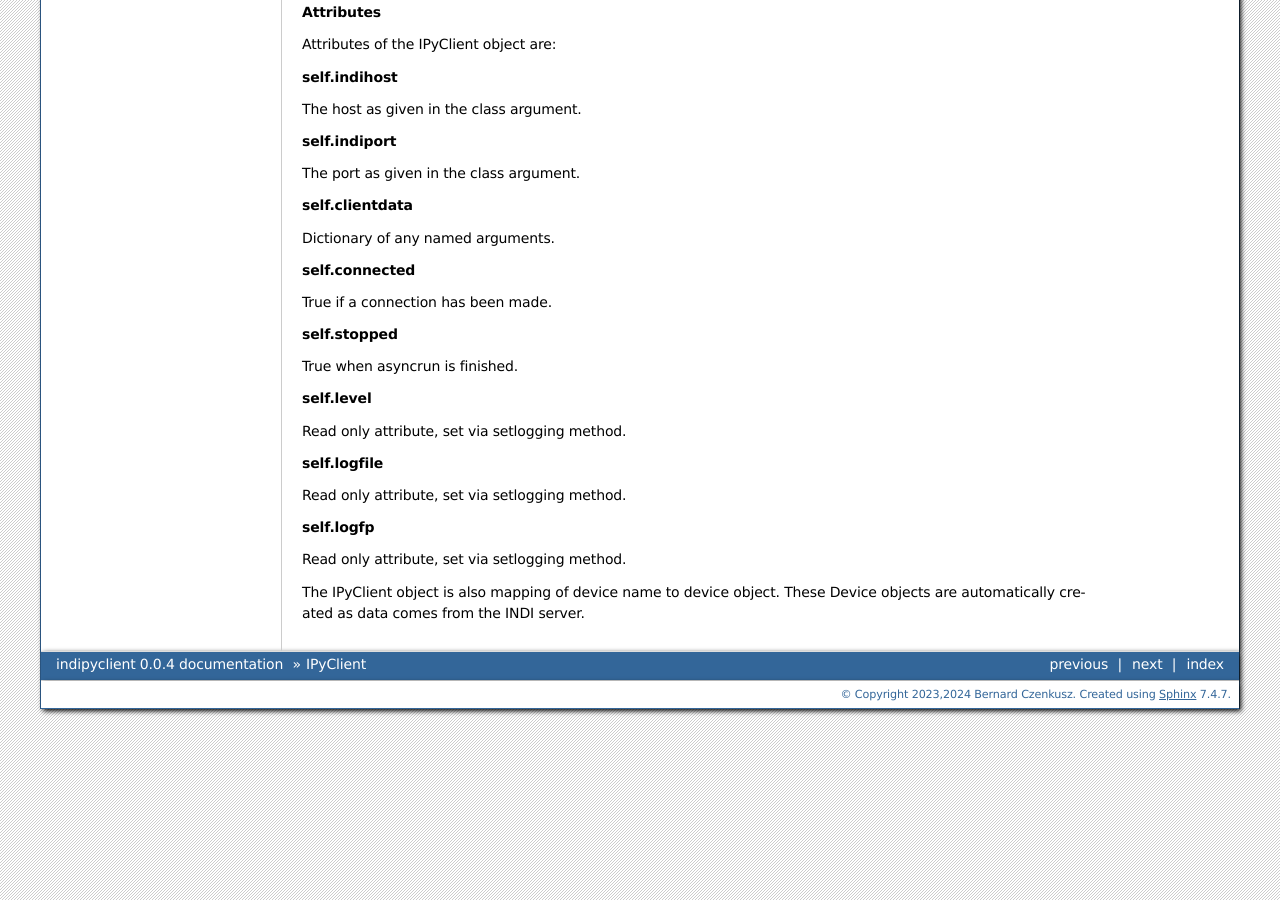
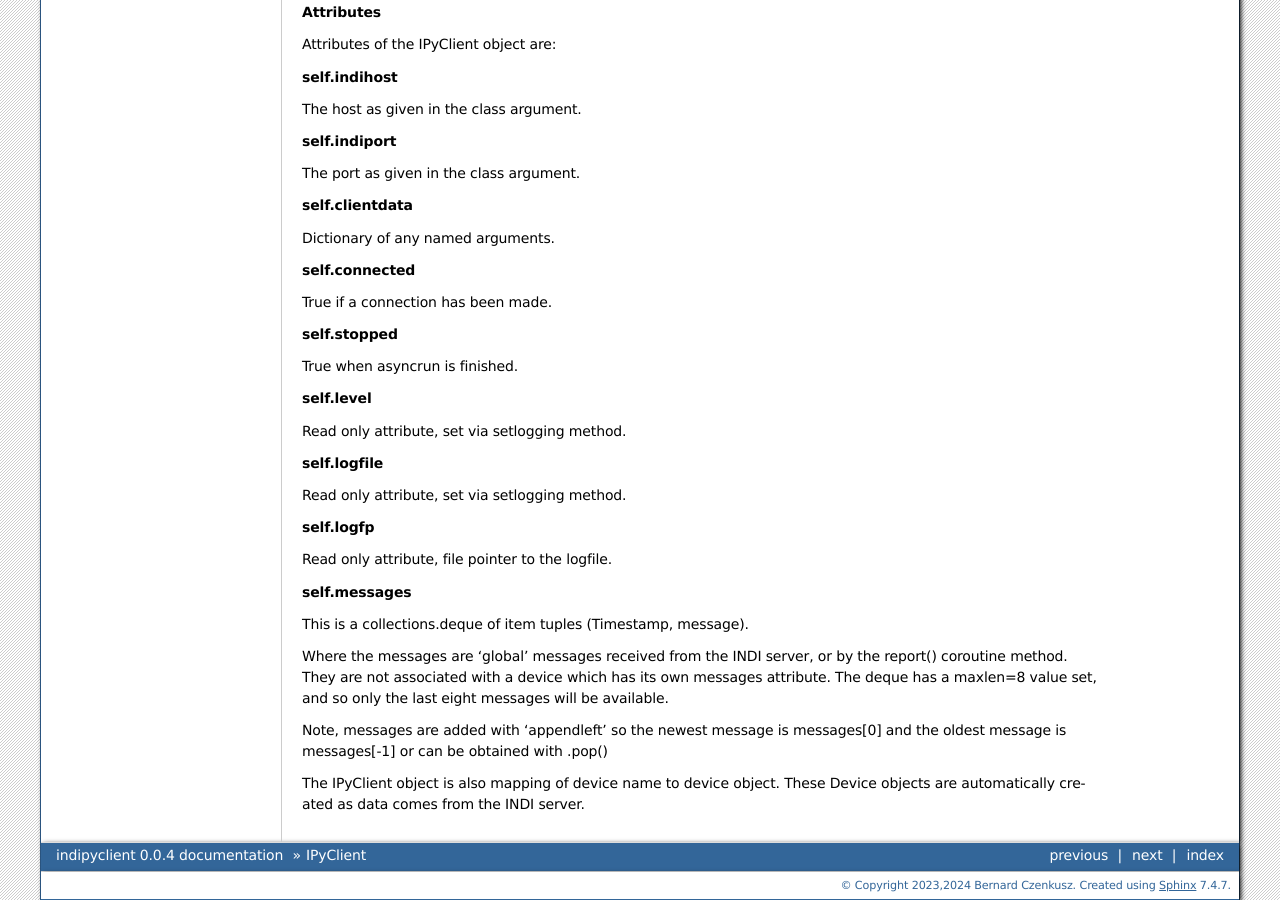
Before and after one commit to bernie-skipole/indipyclient, a Sphinx documentation site: the page built from docs/source/usage/ipyclient.rst, in a window 1280 px wide and 900 px high, scrolled down 759 px. Built offline with Sphinx 7.4.7, drawn with Linux system fonts in a browser that asks for light colours.

Commit message:
Working on documentation

```diff
--- a/docs/source/usage/ipyclient.rst
+++ b/docs/source/usage/ipyclient.rst
@@ -64,6 +64,14 @@ Read only attribute, set via setlogging method.
 
 **self.logfp**
 
-Read only attribute, set via setlogging method.
+Read only attribute, file pointer to the logfile.
+
+**self.messages**
+
+This is a collections.deque of item tuples (Timestamp, message).
+
+Where the messages are 'global' messages received from the INDI server, or by the report() coroutine method. They are not associated with a device which has its own messages attribute. The deque has a maxlen=8 value set, and so only the last eight messages will be available.
+
+Note, messages are added with 'appendleft' so the newest message is messages[0] and the oldest message is messages[-1] or can be obtained with .pop()
 
 The IPyClient object is also mapping of device name to device object. These Device objects are automatically created as data comes from the INDI server.
```
Also changed, not shown: docs/source/usage/devices.rst (+10 -0 lines), 1 other file.
